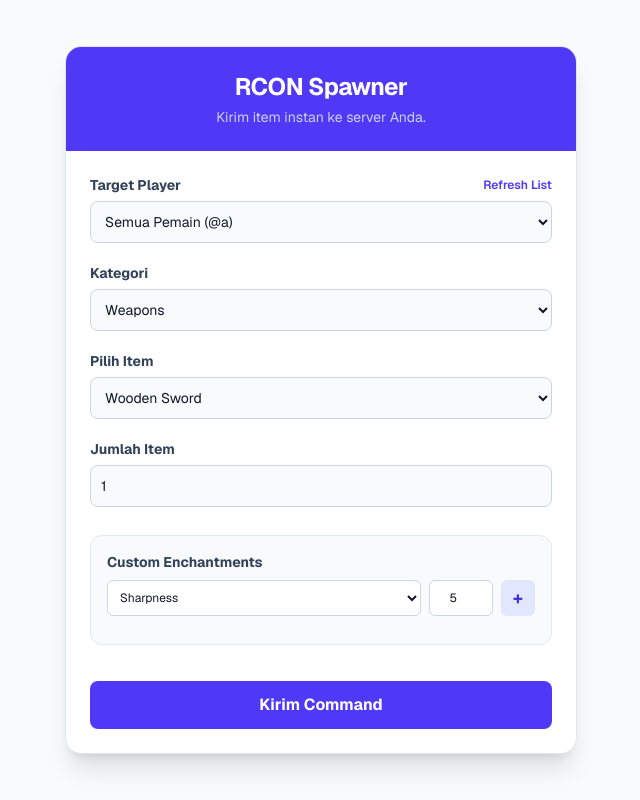
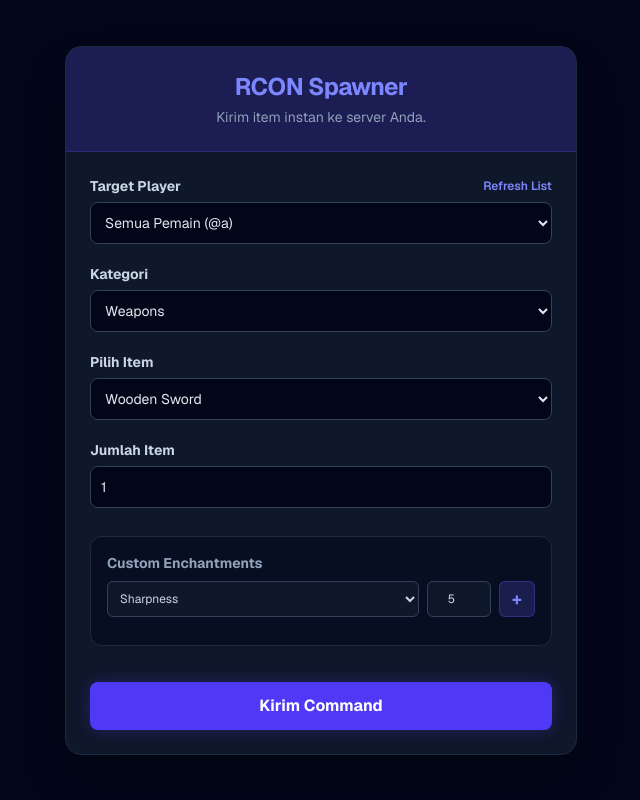
Before and after one commit to chittose/RCON-Minecraft, a Next.js app: page / in a window 1280 px wide. Shown: the whole page, without its empty margins (319-959 px from the left). Built offline with nearby package versions, Linux system fonts and the light colour scheme.

Commit message:
style: apply dark mode theme to UI

```diff
--- a/src/app/page.tsx
+++ b/src/app/page.tsx
@@ -121,14 +121,14 @@ export default function SpawnerDashboard() {
   };
 
   return (
-    <div className="min-h-screen bg-slate-50 text-slate-900 font-sans p-4 sm:p-8 flex items-center justify-center selection:bg-indigo-500/30">
+    <div className="min-h-screen bg-slate-950 text-slate-200 font-sans p-4 sm:p-8 flex items-center justify-center selection:bg-indigo-500/30">
 
-      <div className="w-full max-w-lg bg-white border border-slate-200 rounded-2xl shadow-xl overflow-hidden">
+      <div className="w-full max-w-lg bg-slate-900 border border-slate-800 rounded-2xl shadow-2xl overflow-hidden">
 
         {/* Header */}
-        <div className="bg-indigo-600 p-6 text-white text-center">
-          <h1 className="text-2xl font-bold tracking-tight">RCON Spawner</h1>
-          <p className="text-indigo-200 text-sm mt-1">Kirim item instan ke server Anda.</p>
+        <div className="bg-indigo-600/20 border-b border-indigo-500/20 p-6 text-center">
+          <h1 className="text-2xl font-bold tracking-tight text-indigo-400">RCON Spawner</h1>
+          <p className="text-slate-400 text-sm mt-1">Kirim item instan ke server Anda.</p>
         </div>
 
         {/* Form Body */}
@@ -137,15 +137,15 @@ export default function SpawnerDashboard() {
           {/* Target Player */}
           <div>
             <div className="flex justify-between items-center mb-1.5">
-              <label className="block text-sm font-bold text-slate-700">Target Player</label>
-              <button onClick={fetchPlayers} className={`text-xs text-indigo-600 font-semibold hover:underline ${refreshing ? 'opacity-50' : ''}`}>
+              <label className="block text-sm font-bold text-slate-300">Target Player</label>
+              <button onClick={fetchPlayers} className={`text-xs text-indigo-400 font-semibold hover:underline ${refreshing ? 'opacity-50' : ''}`}>
                 {refreshing ? 'Refreshing...' : 'Refresh List'}
               </button>
             </div>
             <select
               value={selectedPlayer}
               onChange={(e) => setSelectedPlayer(e.target.value)}
-              className="w-full bg-slate-50 border border-slate-300 text-slate-900 text-sm rounded-lg focus:ring-indigo-500 focus:border-indigo-500 block p-2.5 outline-none transition-colors"
+              className="w-full bg-slate-950 border border-slate-700 text-slate-200 text-sm rounded-lg focus:ring-indigo-500 focus:border-indigo-500 block p-2.5 outline-none transition-colors"
             >
               <option value="@a">Semua Pemain (@a)</option>
               {players.map(p => <option key={p} value={p}>{p}</option>)}
@@ -154,11 +154,11 @@ export default function SpawnerDashboard() {
 
           {/* Category */}
           <div>
-            <label className="block text-sm font-bold text-slate-700 mb-1.5">Kategori</label>
+            <label className="block text-sm font-bold text-slate-300 mb-1.5">Kategori</label>
             <select
               value={activeCategory}
               onChange={(e) => setActiveCategory(e.target.value)}
-              className="w-full bg-slate-50 border border-slate-300 text-slate-900 text-sm rounded-lg focus:ring-indigo-500 focus:border-indigo-500 block p-2.5 outline-none transition-colors"
+              className="w-full bg-slate-950 border border-slate-700 text-slate-200 text-sm rounded-lg focus:ring-indigo-500 focus:border-indigo-500 block p-2.5 outline-none transition-colors"
             >
               {CATEGORIES.map(cat => <option key={cat} value={cat}>{cat}</option>)}
             </select>
@@ -167,14 +167,14 @@ export default function SpawnerDashboard() {
           {/* Items / XP */}
           {activeCategory !== "Enchanted Books" && activeCategory !== "XP & Levels" && (
             <div>
-              <label className="block text-sm font-bold text-slate-700 mb-1.5">Pilih Item</label>
+              <label className="block text-sm font-bold text-slate-300 mb-1.5">Pilih Item</label>
               <select
                 value={selectedItem.id}
                 onChange={(e) => {
                   const item = availableItems.find(i => i.id === e.target.value);
                   if (item) setSelectedItem(item);
                 }}
-                className="w-full bg-slate-50 border border-slate-300 text-slate-900 text-sm rounded-lg focus:ring-indigo-500 focus:border-indigo-500 block p-2.5 outline-none transition-colors"
+                className="w-full bg-slate-950 border border-slate-700 text-slate-200 text-sm rounded-lg focus:ring-indigo-500 focus:border-indigo-500 block p-2.5 outline-none transition-colors"
               >
                 {availableItems.map(item => (
                   <option key={item.id} value={item.id}>{item.name}</option>
@@ -186,7 +186,7 @@ export default function SpawnerDashboard() {
           {/* Amount & XP Type */}
           <div className="flex gap-4">
             <div className="flex-1">
-              <label className="block text-sm font-bold text-slate-700 mb-1.5">
+              <label className="block text-sm font-bold text-slate-300 mb-1.5">
                 Jumlah {activeCategory === "XP & Levels" ? "XP" : "Item"}
               </label>
               <input
@@ -194,16 +194,16 @@ export default function SpawnerDashboard() {
                 value={amount}
                 onChange={(e) => setAmount(Number(e.target.value))}
                 min="1" max="6400"
-                className="w-full bg-slate-50 border border-slate-300 text-slate-900 text-sm rounded-lg focus:ring-indigo-500 focus:border-indigo-500 block p-2.5 outline-none transition-colors"
+                className="w-full bg-slate-950 border border-slate-700 text-slate-200 text-sm rounded-lg focus:ring-indigo-500 focus:border-indigo-500 block p-2.5 outline-none transition-colors"
               />
             </div>
             {activeCategory === "XP & Levels" && (
               <div className="flex-1">
-                <label className="block text-sm font-bold text-slate-700 mb-1.5">Tipe XP</label>
+                <label className="block text-sm font-bold text-slate-300 mb-1.5">Tipe XP</label>
                 <select
                   value={xpType}
                   onChange={(e) => setXpType(e.target.value)}
-                  className="w-full bg-slate-50 border border-slate-300 text-slate-900 text-sm rounded-lg focus:ring-indigo-500 focus:border-indigo-500 block p-2.5 outline-none transition-colors"
+                  className="w-full bg-slate-950 border border-slate-700 text-slate-200 text-sm rounded-lg focus:ring-indigo-500 focus:border-indigo-500 block p-2.5 outline-none transition-colors"
                 >
                   <option value="levels">Levels (Tingkat)</option>
                   <option value="points">Points (Titik)</option>
@@ -214,14 +214,14 @@ export default function SpawnerDashboard() {
 
           {/* Enchantments */}
           {(activeCategory === "Weapons" || activeCategory === "Tools" || activeCategory === "Armor" || activeCategory === "Enchanted Books") && (
-            <div className="bg-slate-50 border border-slate-200 rounded-xl p-4 mt-2">
-              <label className="block text-sm font-bold text-slate-700 mb-2">Custom Enchantments</label>
+            <div className="bg-slate-950/50 border border-slate-800 rounded-xl p-4 mt-2">
+              <label className="block text-sm font-bold text-slate-400 mb-2">Custom Enchantments</label>
 
               <div className="flex gap-2 mb-3">
                 <select
                   value={newEnchantId}
                   onChange={(e) => setNewEnchantId(e.target.value)}
-                  className="flex-1 bg-white border border-slate-300 text-slate-900 text-xs rounded-md focus:ring-indigo-500 focus:border-indigo-500 block p-2 outline-none"
+                  className="flex-1 bg-slate-900 border border-slate-700 text-slate-300 text-xs rounded-md focus:ring-indigo-500 focus:border-indigo-500 block p-2 outline-none"
                 >
                   {ENCHANTMENTS.map(e => <option key={e.id} value={e.id}>{e.name}</option>)}
                 </select>
@@ -229,9 +229,9 @@ export default function SpawnerDashboard() {
                   type="number"
                   value={newEnchantLvl}
                   onChange={(e) => setNewEnchantLvl(Number(e.target.value))}
-                  className="w-16 bg-white border border-slate-300 text-slate-900 text-xs text-center rounded-md focus:ring-indigo-500 focus:border-indigo-500 block p-2 outline-none"
+                  className="w-16 bg-slate-900 border border-slate-700 text-slate-300 text-xs text-center rounded-md focus:ring-indigo-500 focus:border-indigo-500 block p-2 outline-none font-mono"
                 />
-                <button onClick={addEnchant} className="px-3 bg-indigo-100 hover:bg-indigo-200 text-indigo-700 rounded-md font-bold text-lg transition-colors">+</button>
+                <button onClick={addEnchant} className="px-3 bg-indigo-500/20 hover:bg-indigo-500/40 text-indigo-400 rounded-md font-bold text-lg transition-colors border border-indigo-500/30">+</button>
               </div>
 
               {customEnchants.length > 0 && (
@@ -239,9 +239,9 @@ export default function SpawnerDashboard() {
                   {customEnchants.map(ench => {
                     const name = ENCHANTMENTS.find(e => e.id === ench.id)?.name || ench.id;
                     return (
-                      <div key={ench.id} className="flex items-center justify-between bg-white border border-slate-200 px-3 py-1.5 rounded-md text-sm">
-                        <span className="font-medium text-slate-700">{name} <span className="text-indigo-600 bg-indigo-50 px-1 rounded text-xs ml-1">Lvl {ench.lvl}</span></span>
-                        <button onClick={() => removeEnchant(ench.id)} className="text-slate-400 hover:text-rose-500 font-bold text-lg leading-none">&times;</button>
+                      <div key={ench.id} className="flex items-center justify-between bg-slate-900 border border-slate-800 px-3 py-1.5 rounded-md text-sm">
+                        <span className="font-medium text-slate-400">{name} <span className="text-indigo-300 bg-indigo-900/40 px-1.5 py-0.5 rounded text-xs ml-1 border border-indigo-800/50">Lvl {ench.lvl}</span></span>
+                        <button onClick={() => removeEnchant(ench.id)} className="text-slate-500 hover:text-rose-400 font-bold text-lg leading-none transition-colors">&times;</button>
                       </div>
                     )
                   })}
@@ -254,7 +254,7 @@ export default function SpawnerDashboard() {
           <button
             onClick={handleGive}
             disabled={loading}
-            className="mt-4 w-full py-3 rounded-lg font-bold text-white bg-indigo-600 hover:bg-indigo-700 focus:ring-4 focus:ring-indigo-300 transition-all disabled:opacity-50"
+            className="mt-4 w-full py-3 rounded-lg font-bold text-white bg-indigo-600 hover:bg-indigo-500 focus:ring-4 focus:ring-indigo-500/30 transition-all disabled:opacity-50 shadow-[0_0_15px_rgba(79,70,229,0.3)]"
           >
             {loading ? "Mengirim..." : "Kirim Command"}
           </button>
@@ -262,8 +262,8 @@ export default function SpawnerDashboard() {
       </div>
 
       {notification && (
-        <div className={`fixed bottom-6 right-6 p-4 rounded-xl shadow-xl flex items-center gap-3 animate-[slideUp_0.3s_ease-out] z-50 ${
-          notification.isError ? "bg-rose-100 text-rose-800 border border-rose-200" : "bg-emerald-100 text-emerald-800 border border-emerald-200"
+        <div className={`fixed bottom-6 right-6 p-4 rounded-xl shadow-2xl flex items-center gap-3 animate-[slideUp_0.3s_ease-out] z-50 border ${
+          notification.isError ? "bg-rose-950 text-rose-200 border-rose-800" : "bg-emerald-950 text-emerald-200 border-emerald-800"
         }`}>
           <div className="font-semibold text-sm pr-2">{notification.isError ? "❌" : "✅"} {notification.msg}</div>
         </div>
```
